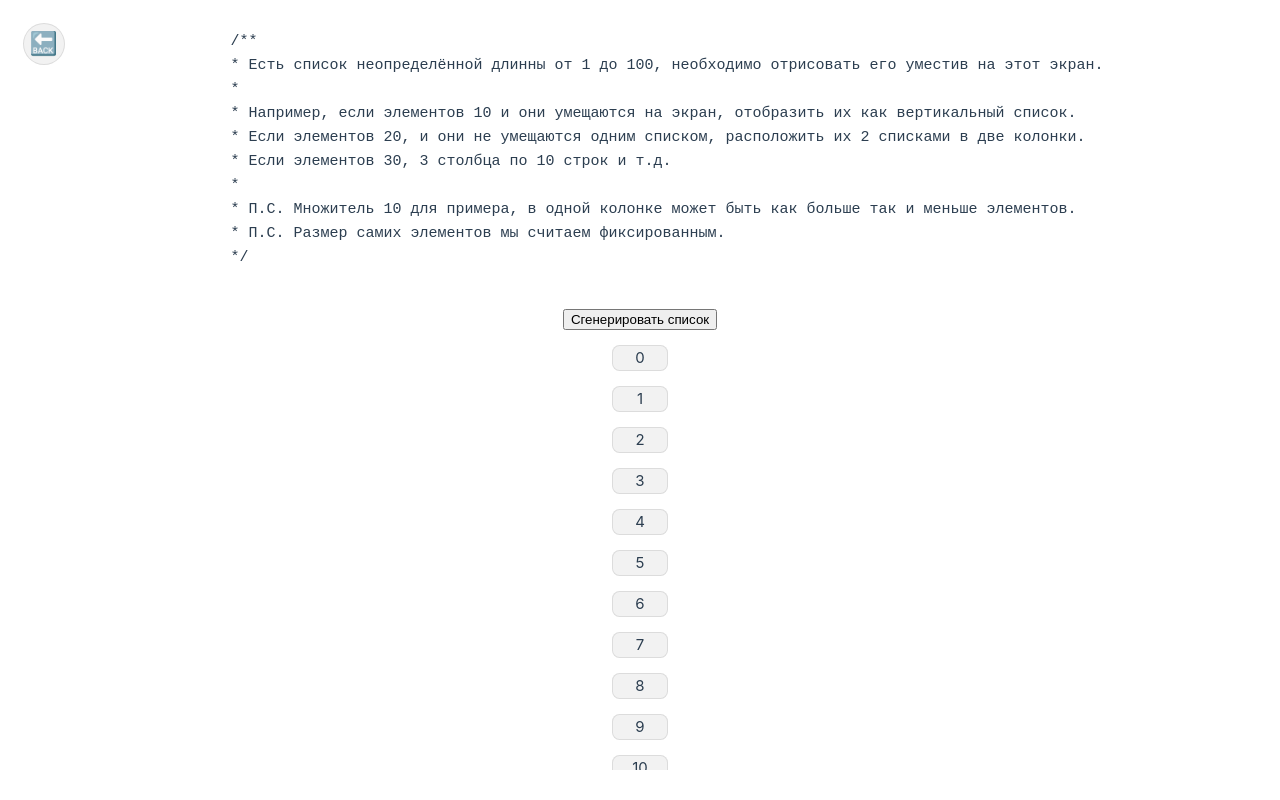
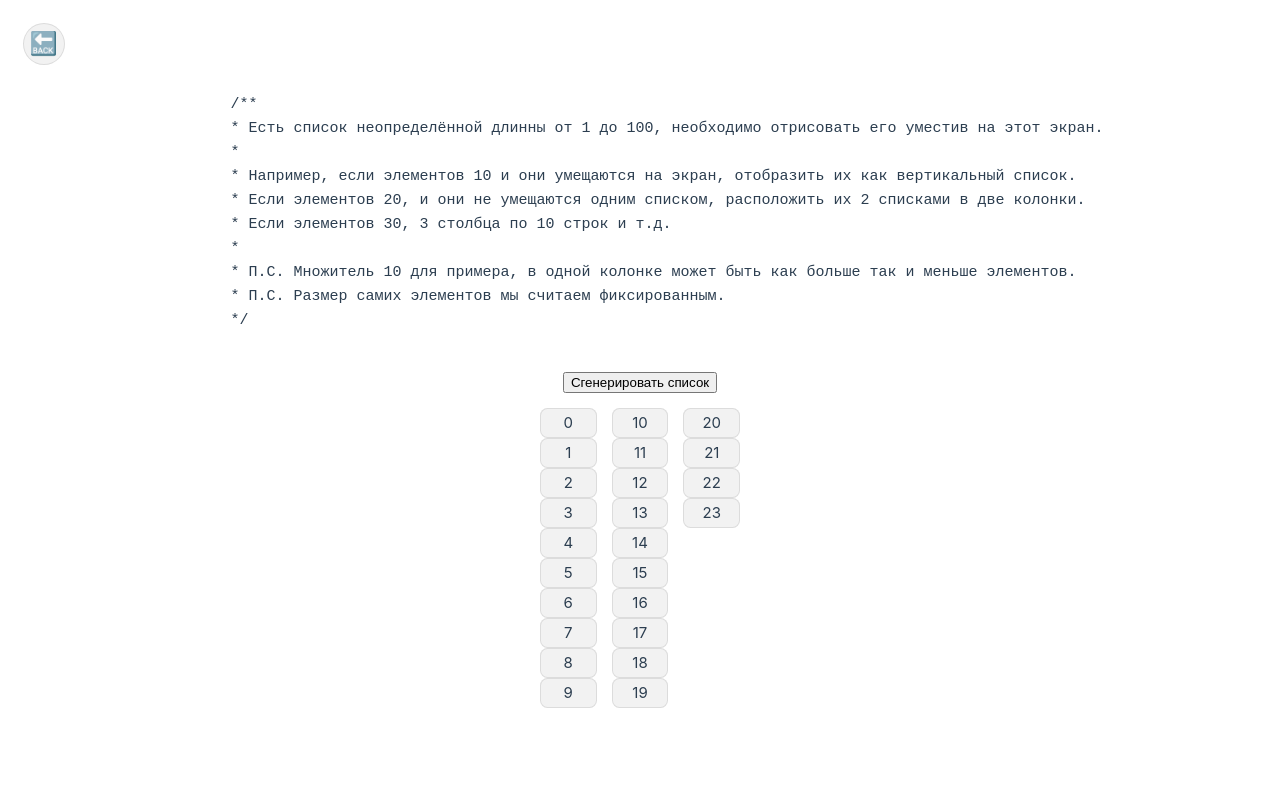
Before and after one commit to donexdoc/vitejs-vite-wmkftp, a Vue app: page /grid in a window 1280 px wide. Both pictures are taken after a click on the button "Сгенерировать список". Built offline with nearby package versions, Linux system fonts and the light colour scheme.

Commit message:
Задача с GridView

```diff
--- a/src/views/GridView.vue
+++ b/src/views/GridView.vue
@@ -1,11 +1,18 @@
 <script setup lang="ts">
 import { ref } from 'vue'
 
-const list = ref<Array<string>>([])
+const CHUNK_SIZE = 10
+const list = ref<Array<Array<string>>>([])
 
 function generateList() {
+  list.value = []
   const length = Math.round(Math.random() * 100)
-  list.value = Array.from(Array(length).keys()).map((a) => a.toString())
+
+  const items = Array.from(Array(length).keys()).map((a) => a.toString())
+
+  for (let index = 0; index < length; index += CHUNK_SIZE) {
+    list.value.push(items.slice(index, index + CHUNK_SIZE))
+  }
 }
 </script>
 
@@ -29,8 +36,10 @@ function generateList() {
     <div class="list-wrapper">
       <!-- TODO -->
 
-      <div v-for="(item, idx) of list" :key="idx" class="list-item">
-        {{ item }}
+      <div v-for="(chunk, idx) of list" :key="idx" class="list-chunk">
+        <div v-for="(item, idxc) of chunk" :key="idxc" class="list-item">
+          {{ item }}
+        </div>
       </div>
 
       <!-- TODO -->
@@ -42,9 +51,14 @@ function generateList() {
 .list-wrapper {
   /* TODO */
   display: flex;
-  flex-direction: column;
+
   gap: 1em;
   overflow: auto;
+}
+
+.list-chunk {
+  display: flex;
+  flex-direction: column;
 }
 
 .list-item {
```
